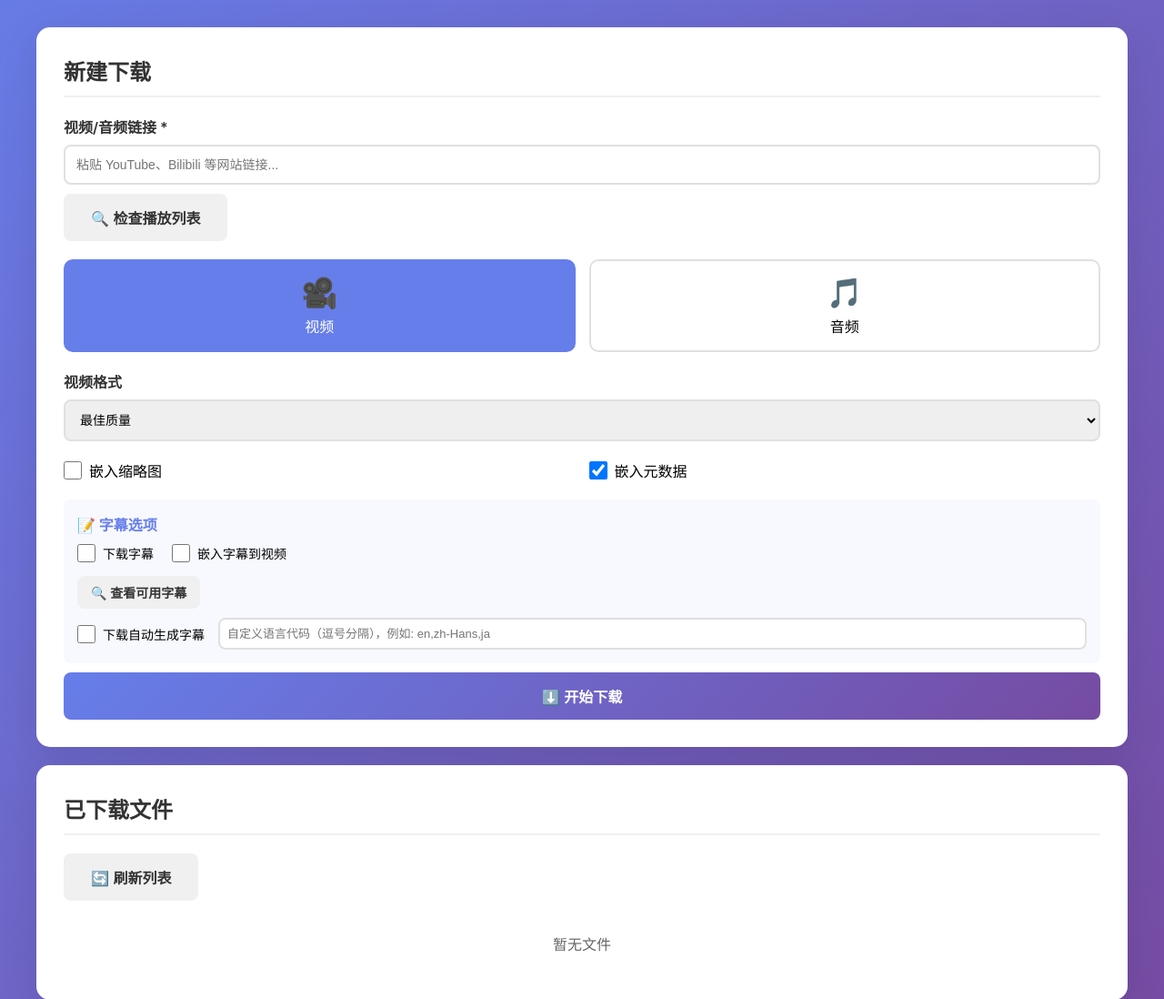
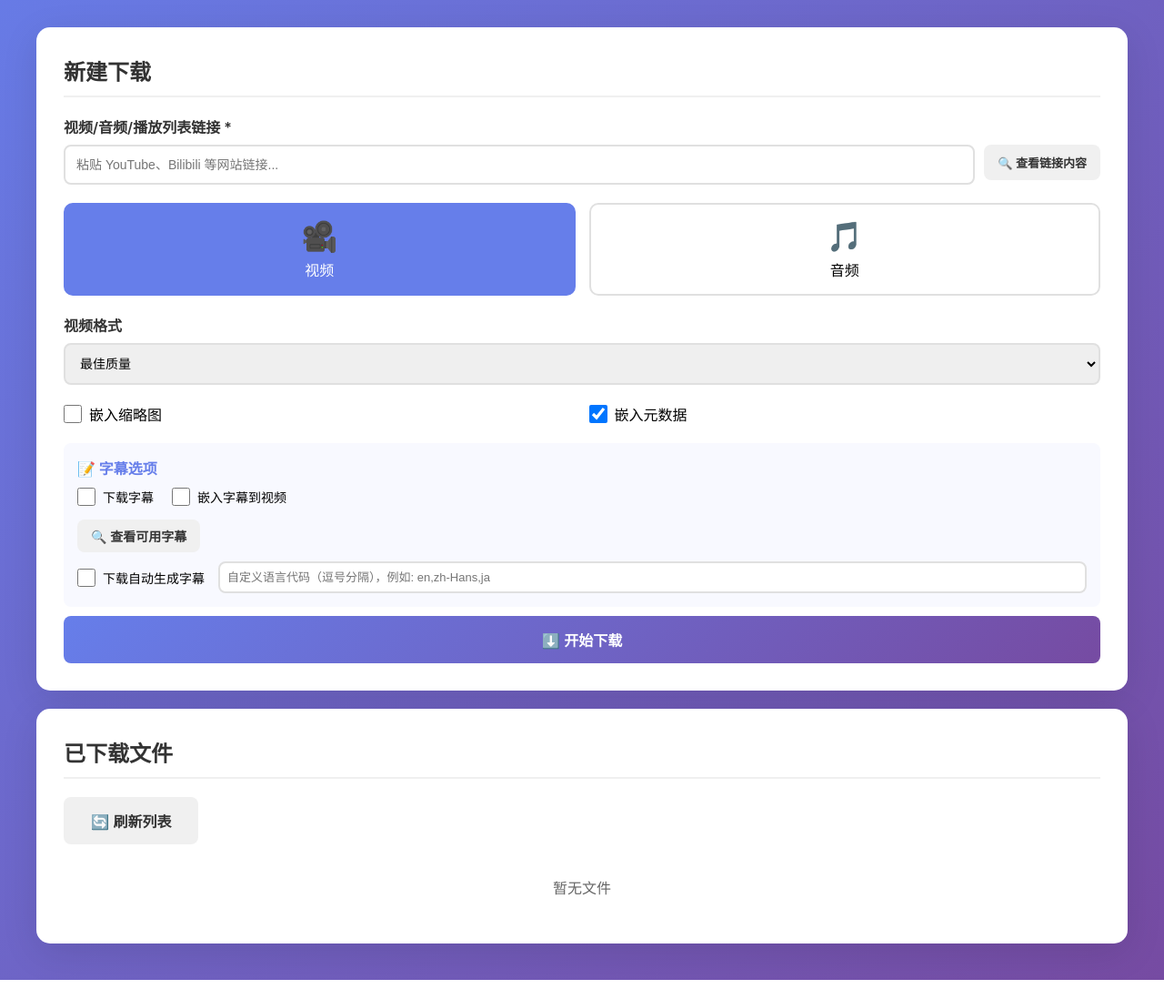
Before and after one commit to GaolZiny/yt-dlp-webui, a Flask app: page / in a window 1280 px wide. Shown: the part 159-1257 px from the top of the page at 91% size. After the commit the page ends 1236 px from the top, so only its background shows below. Run offline with Flask 3, Linux system fonts and the light colour scheme; data that the repository does not hold is empty; parts of the project's set-up code (start-up, migrations or seed data) failed here and were passed over; some libraries are stand-ins or nearby versions.

Commit message:
UX: Refine URL input and content preview interface
Changes:
1. Updated URL input label
   - Changed: "视频/音频链接" → "视频/音频/播放列表链接"
   - Makes it clear that playlists are also supported
   - Consistent with actual functionality

2. Redesigned check button layout
   - Renamed: "检查播放列表" → "查看链接内容"
   - More generic name (works for videos and playlists)
   - Moved to same line as URL input (right side)
   - Reduced font size to 13px for better visual balance
   - Added white-space: nowrap to prevent text wrapping

3. Improved content preview section
   - Changed title: "播放列表" → "页面内容"
   - More accurate for both single videos and playlists
   - Moved "Select All" and "Deselect All" buttons to right side
   - Reduced button size (padding: 6px 12px, font-size: 13px)
   - Cleaner header layout using flexbox (space-between)

4. Updated all related translations
   - Chinese, English, and Japanese translations
   - Consistent terminology across all alert messages
   - More intuitive wording

Benefits:
✅ Better space utilization (button on same line as input)
✅ Clearer terminology (not everything is a playlist)
✅ More balanced visual hierarchy (smaller buttons)
✅ Consistent naming across the interface
✅ Professional, compact layout

Layout comparison:
Before: [Input]
        [Check Playlist Button]

After:  [Input                    ] [View Content]

Before: Playlist (10 videos)
        [Select All] [Deselect All]

After:  Page Content (10 videos)    [Select All] [Deselect All]

```diff
--- a/templates/index.html
+++ b/templates/index.html
@@ -378,7 +378,8 @@
 
             <form id="downloadForm">
                 <div class="form-group">
-                    <label for="url" data-i18n="download.url.label">视频/音频链接 *</label>
+                    <label for="url" data-i18n="download.url.label">视频/音频/播放列表链接 *</label>
+                    <div style="display: flex; gap: 10px; align-items: flex-start;">
                         <input
                             type="text"
                             id="url"
@@ -386,18 +387,22 @@
                             data-i18n="download.url.placeholder"
                             placeholder="粘贴 YouTube、Bilibili 等网站链接..."
                             required
+                            style="flex: 1;"
                         />
-                    <button type="button" class="btn btn-secondary" onclick="checkPlaylist()" style="margin-top: 10px;" data-i18n="download.check_playlist">
-                        🔍 检查播放列表
+                        <button type="button" class="btn btn-secondary" onclick="checkPlaylist()" style="padding: 10px 15px; font-size: 13px; white-space: nowrap;" data-i18n="download.check_content">
+                            🔍 查看链接内容
                         </button>
+                    </div>
                 </div>
 
                 <!-- Playlist selection -->
                 <div id="playlistSection" class="hidden" style="margin-bottom: 20px;">
-                    <h3 style="margin-bottom: 15px;"><span data-i18n="playlist.title">📋 播放列表</span>（<span id="playlistCount">0</span> <span data-i18n="playlist.count">个视频</span>）</h3>
-                    <div style="margin-bottom: 10px;">
-                        <button type="button" class="btn btn-secondary" onclick="selectAllVideos()" style="margin-right: 10px;" data-i18n="playlist.select_all">全选</button>
-                        <button type="button" class="btn btn-secondary" onclick="deselectAllVideos()" data-i18n="playlist.deselect_all">全不选</button>
+                    <div style="display: flex; justify-content: space-between; align-items: center; margin-bottom: 15px;">
+                        <h3 style="margin: 0;"><span data-i18n="playlist.title">📋 页面内容</span>（<span id="playlistCount">0</span> <span data-i18n="playlist.count">个视频</span>）</h3>
+                        <div style="display: flex; gap: 8px;">
+                            <button type="button" class="btn btn-secondary" onclick="selectAllVideos()" style="padding: 6px 12px; font-size: 13px;" data-i18n="playlist.select_all">全选</button>
+                            <button type="button" class="btn btn-secondary" onclick="deselectAllVideos()" style="padding: 6px 12px; font-size: 13px;" data-i18n="playlist.deselect_all">全不选</button>
+                        </div>
                     </div>
                     <div id="playlistVideos" style="max-height: 400px; overflow-y: auto; border: 1px solid #e0e0e0; border-radius: 8px; padding: 10px;">
                     </div>
@@ -542,10 +547,10 @@
             zh: {
                 'header.subtitle': '轻松下载视频和音频',
                 'download.title': '新建下载',
-                'download.url.label': '视频/音频链接 *',
+                'download.url.label': '视频/音频/播放列表链接 *',
                 'download.url.placeholder': '粘贴 YouTube、Bilibili 等网站链接...',
-                'download.check_playlist': '🔍 检查播放列表',
-                'playlist.title': '📋 播放列表',
+                'download.check_content': '🔍 查看链接内容',
+                'playlist.title': '📋 页面内容',
                 'playlist.count': '个视频',
                 'playlist.select_all': '全选',
                 'playlist.deselect_all': '全不选',
@@ -600,9 +605,9 @@
                 'files.download': '📥 下载',
                 'files.delete': '🗑️ 删除',
                 'alert.url_required': '请先输入链接',
-                'alert.playlist_found': '发现播放列表，共',
-                'alert.single_video': '这是单个视频，不是播放列表',
-                'alert.playlist_fetch_failed': '获取播放列表失败',
+                'alert.playlist_found': '发现页面内容，共',
+                'alert.single_video': '这是单个视频',
+                'alert.playlist_fetch_failed': '获取页面内容失败',
                 'alert.network_error': '网络错误',
                 'alert.task_created': '下载任务已创建！',
                 'alert.task_failed': '创建下载任务失败',
@@ -616,10 +621,10 @@
             en: {
                 'header.subtitle': 'Download videos and audio easily',
                 'download.title': 'New Download',
-                'download.url.label': 'Video/Audio URL *',
+                'download.url.label': 'Video/Audio/Playlist URL *',
                 'download.url.placeholder': 'Paste YouTube, Bilibili, etc. link...',
-                'download.check_playlist': '🔍 Check Playlist',
-                'playlist.title': '📋 Playlist',
+                'download.check_content': '🔍 View Content',
+                'playlist.title': '📋 Page Content',
                 'playlist.count': 'videos',
                 'playlist.select_all': 'Select All',
                 'playlist.deselect_all': 'Deselect All',
@@ -674,9 +679,9 @@
                 'files.download': '📥 Download',
                 'files.delete': '🗑️ Delete',
                 'alert.url_required': 'Please enter a URL first',
-                'alert.playlist_found': 'Playlist found with',
-                'alert.single_video': 'This is a single video, not a playlist',
-                'alert.playlist_fetch_failed': 'Failed to fetch playlist',
+                'alert.playlist_found': 'Page content found with',
+                'alert.single_video': 'This is a single video',
+                'alert.playlist_fetch_failed': 'Failed to fetch page content',
                 'alert.network_error': 'Network error',
                 'alert.task_created': 'Download task created!',
                 'alert.task_failed': 'Failed to create download task',
@@ -690,10 +695,10 @@
             ja: {
                 'header.subtitle': '動画と音声を簡単にダウンロード',
                 'download.title': '新規ダウンロード',
-                'download.url.label': '動画/音声URL *',
+                'download.url.label': '動画/音声/プレイリストURL *',
                 'download.url.placeholder': 'YouTube、Bilibiliなどのリンクを貼り付け...',
-                'download.check_playlist': '🔍 プレイリストを確認',
-                'playlist.title': '📋 プレイリスト',
+                'download.check_content': '🔍 コンテンツを表示',
+                'playlist.title': '📋 ページ内容',
                 'playlist.count': '本の動画',
                 'playlist.select_all': 'すべて選択',
                 'playlist.deselect_all': 'すべて解除',
@@ -748,9 +753,9 @@
                 'files.download': '📥 ダウンロード',
                 'files.delete': '🗑️ 削除',
                 'alert.url_required': '先にURLを入力してください',
-                'alert.playlist_found': 'プレイリストが見つかりました。合計',
+                'alert.playlist_found': 'ページ内容が見つかりました。合計',
                 'alert.single_video': 'これは単一の動画です',
-                'alert.playlist_fetch_failed': 'プレイリストの取得に失敗',
+                'alert.playlist_fetch_failed': 'ページ内容の取得に失敗',
                 'alert.network_error': 'ネットワークエラー',
                 'alert.task_created': 'ダウンロードタスクを作成しました！',
                 'alert.task_failed': 'ダウンロードタスクの作成に失敗',
```
Lines whose indentation alone changed are shown as unchanged.
